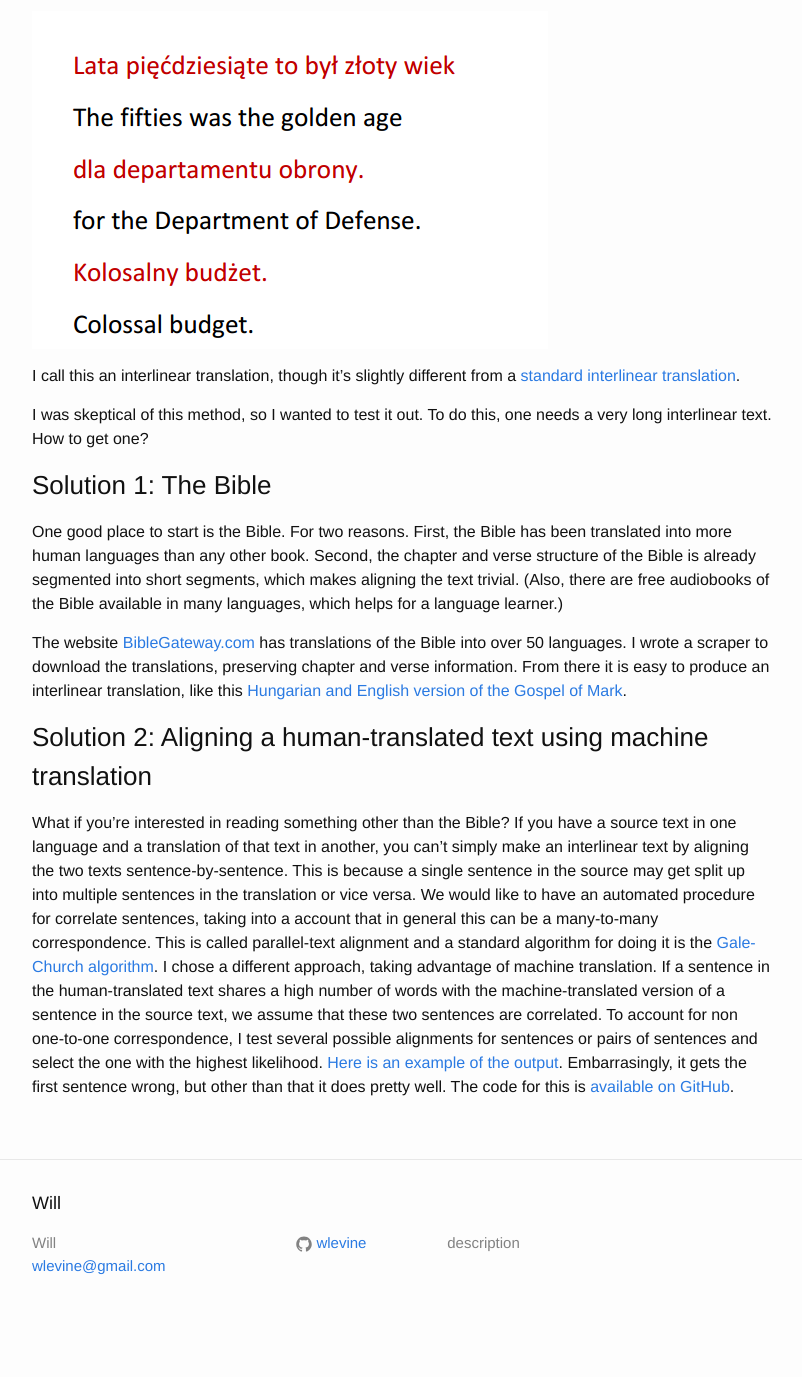
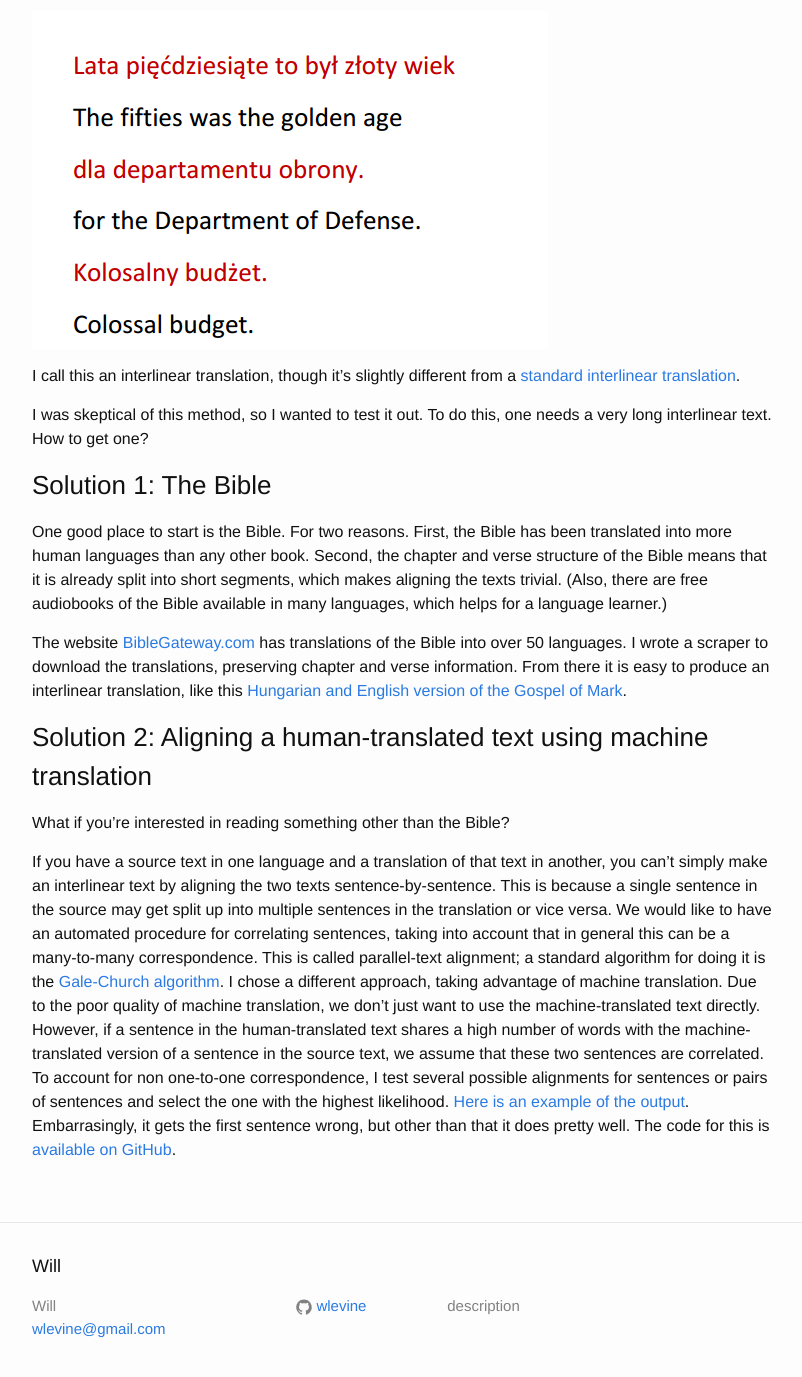
Before and after one commit to wlevine/wlevine.github.io, a Jekyll site: the page built from _posts/2016-11-29-producing-interlinear-translations-for-foreign-language-learners.markdown, in a window 1280 px wide and 1400 px high, scrolled down 366 px. Shown: the top 1377 px of the window, without its empty margins (238-1040 px from the left). Built offline with Jekyll 4.4.1, drawn with Linux system fonts in a browser that asks for light colours; Markdown is read by kramdown in place of the engine named in the settings; before the commit the page ends 1703 px from its top, so only the background shows below that.

Commit message:
fix some typos

```diff
--- a/_posts/2016-11-29-producing-interlinear-translations-for-foreign-language-learners.markdown
+++ b/_posts/2016-11-29-producing-interlinear-translations-for-foreign-language-learners.markdown
@@ -24,7 +24,7 @@ a very long interlinear text. How to get one?
 
 One good place to start is the Bible. For two reasons. First, the Bible has been translated into more human
 languages than any other book. Second, the chapter and verse structure of the Bible
-is already segmented into short segments, which makes aligning the text trivial. (Also,
+means that it is already split into short segments, which makes aligning the texts trivial. (Also,
 there are free audiobooks of the Bible available in many languages, which helps for
 a language learner.)
 
@@ -36,15 +36,19 @@ translation, like this [Hungarian and English version of the Gospel of Mark](htt
 
 ### Solution 2: Aligning a human-translated text using machine translation
 
-What if you're interested in reading something other than the Bible? If you have
+What if you're interested in reading something other than the Bible?
+
+If you have
 a source text in one language and a translation of that text in another, you can't
 simply make an interlinear text by aligning the two texts sentence-by-sentence. This is
 because a single sentence in the source may get split up into multiple sentences in
 the translation or vice versa. We would like to have an automated procedure for
-correlate sentences, taking into a account that in general this can be a many-to-many
-correspondence. This is called parallel-text alignment and a standard algorithm
+correlating sentences, taking into account that in general this can be a many-to-many
+correspondence. This is called parallel-text alignment; a standard algorithm
 for doing it is the [Gale-Church algorithm](https://en.wikipedia.org/wiki/Gale%E2%80%93Church_alignment_algorithm).
-I chose a different approach, taking advantage of machine translation. If a sentence
+I chose a different approach, taking advantage of machine translation.
+Due to the poor quality of machine translation, we don't just want to use
+the machine-translated text directly. However, if a sentence
 in the human-translated text shares a high number of words with the machine-translated
 version of a sentence in the source text, we assume that these two sentences are correlated.
 To account for non one-to-one correspondence, I test several possible alignments
```
